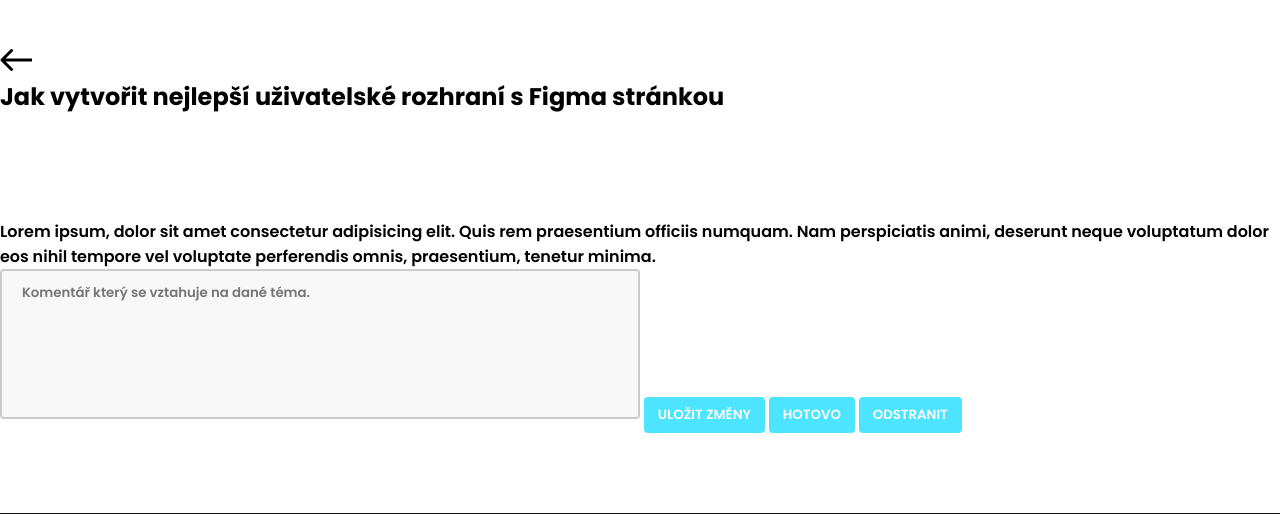
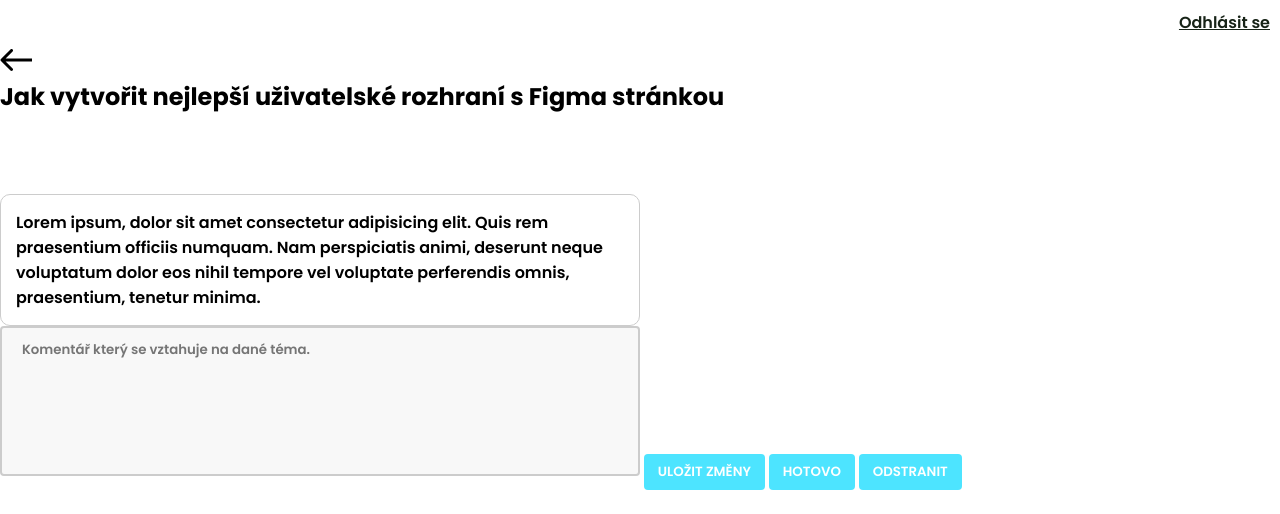
Before and after one commit to MaximTomasek/web-assignments-and-projects, a PHP site: page /fig.html in a window 1280 px wide. Shown: the top 514 px of the page. Run offline with PHP 8.4, Linux system fonts and the light colour scheme.

Commit message:
more coding
Added logout link on my post pages and stylize p element on my post pages as well.

```diff
--- a/coding project-Maxim Tomášek/advice.html
+++ b/coding project-Maxim Tomášek/advice.html
@@ -18,10 +18,10 @@
           </svg>
         </a>
         <h1>Jak se stát kuchařem pokud nemáte pracovní zkušenosti</h1>
-        <a href="#">Odhlásit se</a>
+        <a href="#" class="logout">Odhlásit se</a>
       </section>
       <section>
-        <p>
+        <p class="post-text">
           Lorem ipsum dolor, sit amet consectetur adipisicing elit. Voluptatum ex fuga velit culpa esse, aliquid quod commodi minus quisquam eum recusandae earum tempore! Mollitia, minima aspernatur nesciunt perspiciatis dolores sit!
         </p>
         <form action="advice.html" method="post">
--- a/coding project-Maxim Tomášek/afinity.html
+++ b/coding project-Maxim Tomášek/afinity.html
@@ -18,10 +18,10 @@
           </svg>
         </a>
         <h1>Základní ovládání programu Afinity Designer</h1>
-        <a href="#">Odhlásit se</a>
+        <a href="#" class="logout">Odhlásit se</a>
       </section>
       <section>
-        <p>
+        <p class="post-text">
           Lorem ipsum dolor, sit amet consectetur adipisicing elit. Impedit odio ipsum reiciendis deleniti. Repellendus id aperiam laborum est similique, quidem, quam expedita voluptas enim, numquam impedit nam quaerat! Natus, alias!
         </p>
         <form action="afinity.html" method="post">
--- a/coding project-Maxim Tomášek/beginnings.html
+++ b/coding project-Maxim Tomášek/beginnings.html
@@ -18,10 +18,10 @@
           </svg>
         </a>
         <h1>základy html</h1>
-        <a href="#">Odhlásit se</a>
+        <a href="#" class="logout">Odhlásit se</a>
       </section>
       <section>
-        <p>
+        <p class="post-text">
           Lorem ipsum dolor sit amet consectetur, adipisicing elit. Illum natus pariatur exercitationem magni numquam, voluptatibus accusantium eum assumenda dolorem voluptatum saepe quas quam cupiditate odio magnam quo sint quae. Quaerat.
         </p>
         <form action="beginnings.html" method="post">
--- a/coding project-Maxim Tomášek/candle.html
+++ b/coding project-Maxim Tomášek/candle.html
@@ -18,10 +18,10 @@
           </svg>
         </a>
         <h1>Jak uvařit klasickou svíčkovou omáčku</h1>
-        <a href="#">Odhlásit se</a>
+        <a href="#" class="logout">Odhlásit se</a>
       </section>
       <section>
-        <p>
+        <p class="post-text">
           Lorem ipsum dolor sit amet consectetur adipisicing elit. Unde placeat possimus maiores eum, iure saepe, vel aspernatur numquam at, veritatis quibusdam aliquid ut corporis dolore fugiat reiciendis atque? Natus, corporis.
         </p>
         <form action="candle.html" method="post">
--- a/coding project-Maxim Tomášek/customization.html
+++ b/coding project-Maxim Tomášek/customization.html
@@ -18,10 +18,10 @@
           </svg>
         </a>
         <h1>Nejlepší stránky na úpravu obrázků</h1>
-        <a href="#">Odhlásit se</a>
+        <a href="#" class="logout">Odhlásit se</a>
       </section>
       <section>
-        <p>
+        <p class="post-text">
           Lorem ipsum, dolor sit amet consectetur adipisicing elit. Labore excepturi autem, praesentium beatae eaque illum dolore, at similique ad quod velit in possimus aperiam? Pariatur quod nemo modi perspiciatis nisi!
         </p>
         <form action="customization.html" method="post">
--- a/coding project-Maxim Tomášek/diet.html
+++ b/coding project-Maxim Tomášek/diet.html
@@ -18,10 +18,10 @@
           </svg>
         </a>
         <h1>Nové informace ohledně keto diety</h1>
-        <a href="#">Odhlásit se</a>
+        <a href="#" class="logout">Odhlásit se</a>
       </section>
       <section>
-        <p>
+        <p class="post-text">
           Lorem ipsum dolor sit amet consectetur adipisicing elit. At nisi repellat praesentium obcaecati cupiditate totam, nemo voluptatum et ut quam maiores recusandae, enim omnis iusto a exercitationem dolorem error eaque!
         </p>
         <form action="diet.html" method="post">
--- a/coding project-Maxim Tomášek/fig.html
+++ b/coding project-Maxim Tomášek/fig.html
@@ -18,10 +18,10 @@
           </svg>
         </a>
         <h1>Jak vytvořit nejlepší uživatelské rozhraní s Figma stránkou</h1>
-        <a href="#">Odhlásit se</a>
+        <a href="#" class="logout">Odhlásit se</a>
       </section>
       <section>
-        <p>
+        <p class="post-text">
           Lorem ipsum, dolor sit amet consectetur adipisicing elit. Quis rem praesentium officiis numquam. Nam perspiciatis animi, deserunt neque voluptatum dolor eos nihil tempore vel voluptate perferendis omnis, praesentium, tenetur minima.
         </p>
         <form action="fig.html" method="post">
--- a/coding project-Maxim Tomášek/money.html
+++ b/coding project-Maxim Tomášek/money.html
@@ -18,10 +18,10 @@
           </svg>
         </a>
         <h1>Základní ovládání programu MoneyS3</h1>
-        <a href="#">Odhlásit se</a>
+        <a href="#" class="logout">Odhlásit se</a>
       </section>
       <section>
-        <p>
+        <p class="post-text">
           Lorem ipsum dolor sit amet consectetur adipisicing elit. Quibusdam asperiores facilis atque magni sapiente? A ut provident debitis nulla, harum deleniti molestias aliquam itaque assumenda eaque voluptatum hic repudiandae officiis.
         </p>
         <form action="money.html" method="post">
--- a/coding project-Maxim Tomášek/news.html
+++ b/coding project-Maxim Tomášek/news.html
@@ -18,10 +18,10 @@
           </svg>
         </a>
         <h1>Novinky ohledně cvičení</h1>
-        <a href="#">Odhlásit se</a>
+        <a href="#" class="logout">Odhlásit se</a>
       </section>
       <section>
-        <p>
+        <p class="post-text">
           Lorem ipsum dolor sit amet consectetur adipisicing elit. Provident, mollitia nesciunt similique maxime fuga excepturi ea voluptates, at ratione maiores iste dolorem rem commodi necessitatibus suscipit. Modi facilis recusandae architecto!
         </p>
         <form action="news.html" method="post">
--- a/coding project-Maxim Tomášek/style.css
+++ b/coding project-Maxim Tomášek/style.css
@@ -642,3 +642,21 @@
     background-color: #f8f8f8;
     resize: none;
 }
+
+/*Log out link*/
+.logout {
+    position: fixed;
+    top: 10px;
+    right: 10px;
+    color: #172317;
+    text-decoration: underline;
+}
+
+/*Post text*/
+.post-text {
+    padding: 15px;
+    border: 1px solid #ccc;
+    border-radius: 10px;
+    width: 50%;
+    box-sizing: border-box;
+}
```
